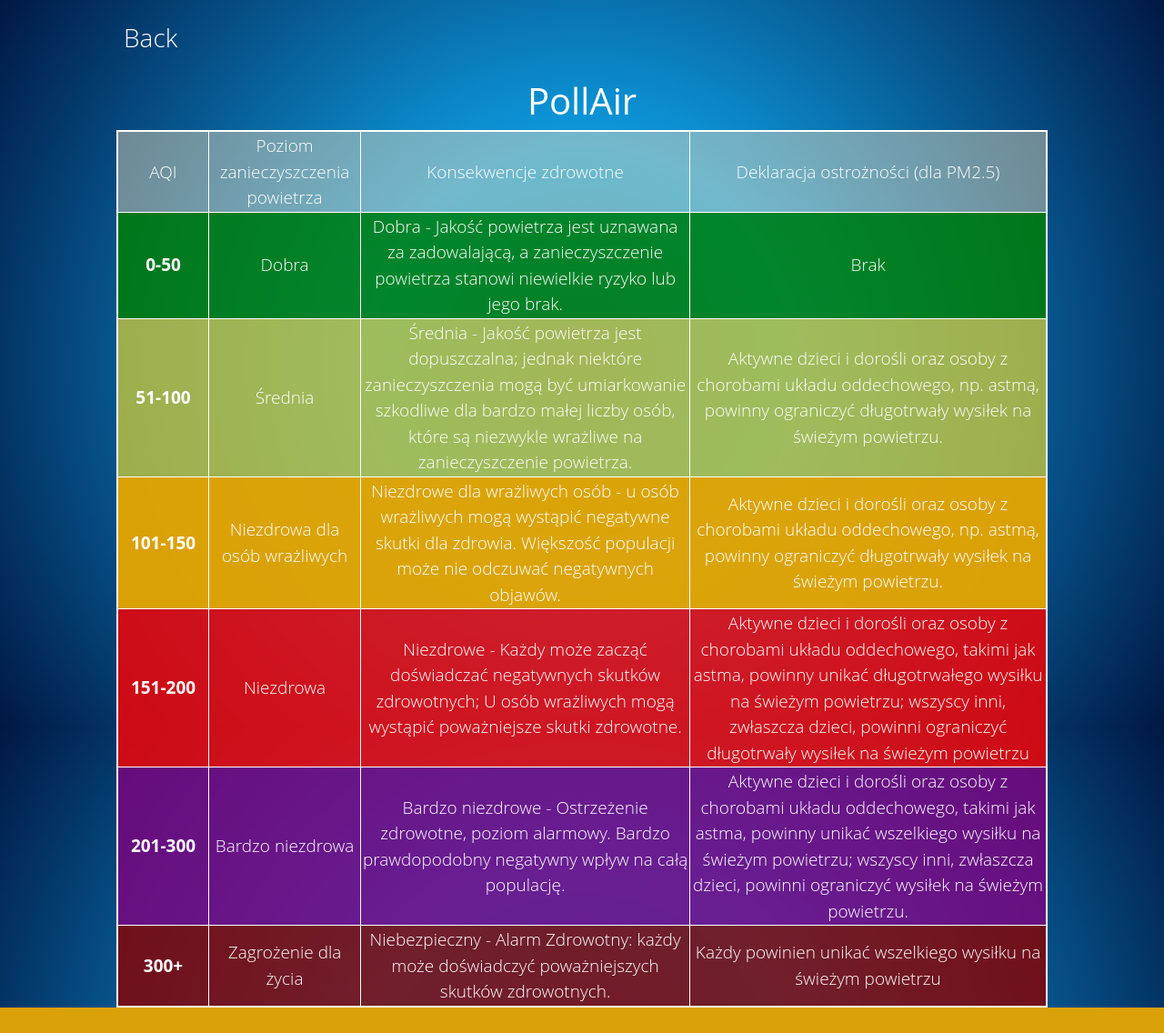
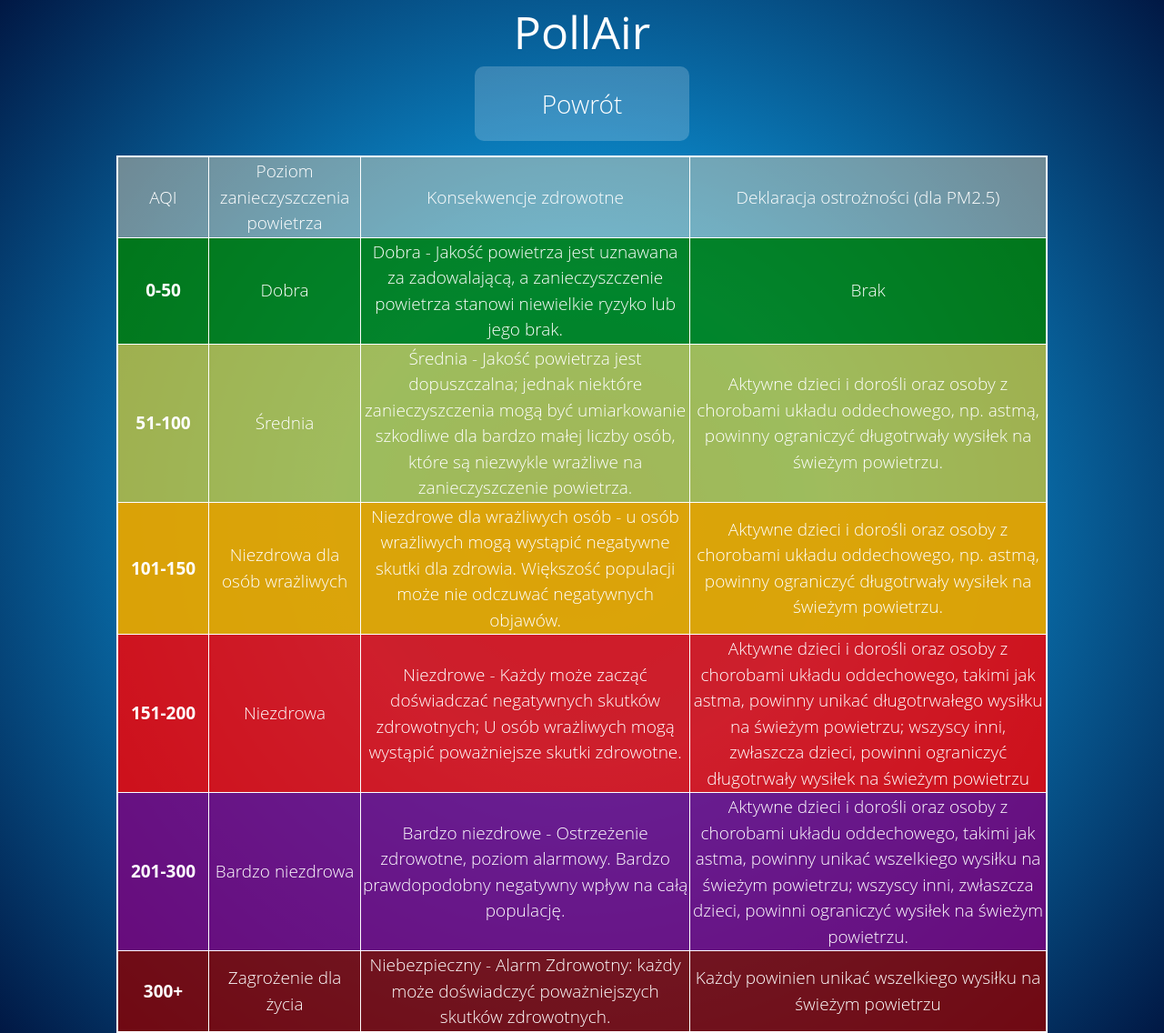
Before and after one commit to 70ziko/UiAM, a Django app: page /info in a window 1280 px wide. Shown: the whole page at 91% size. Before the commit the page ends 1108 px from the top, so only its background shows below. Run offline with Django 4.2, Linux system fonts and the light colour scheme.

Commit message:
UI touches

```diff
--- a/weather/static/style.css
+++ b/weather/static/style.css
@@ -29,6 +29,7 @@ table tr:nth-child(6){
 table tr:nth-child(7){
     background: rgba(139, 0, 0, 0.8);
 }
+
 header
 {
     width: 80%;
@@ -41,7 +42,7 @@ header
 }
 body {
     width: 100%;
-    height: 100vh;
+    height: 100%;
     margin: 0;
     background-image: radial-gradient(circle,#1c7fc2 0%,#009cdc 28%,#0d9ade 32%,#011844 100%);
     color: #fff;
@@ -49,7 +50,6 @@ body {
     font-weight:300;
     font-size: 28px;
 }
-
 .weather
 {
     width: 80%;
@@ -69,7 +69,6 @@ body {
     font-size:20px;
     color: inherit;
 }
-
 .weather__search::placeholder
 {
     color:#ffffff;
@@ -88,10 +87,7 @@ body {
     align-self: center;
     margin-bottom:13px;
     margin-right:13px;
-
-
 }
-
 .weather_city
 {
     flex-wrap: nowrap;
@@ -182,7 +178,7 @@ body {
 .name
 {
     margin-top:5px;
-    font-size:10px;
+    font-size:60px;
 }
 .map
 {
@@ -190,6 +186,51 @@ body {
   color: black;
 }
 
+#map {
+    position: absolute;
+    margin-left: 35%;
+    margin-top: 5%;
+    width: 45%;
+    height: 40%;
+    text-align: center;
+    border: 10px solid rgba(78, 172, 216, 0.5);
+    border-radius: 10px;
+}
+
+.mapboxgl-popup-content {
+
+    color:white;
+    margin: auto
+}
+
 .popup{
     color: black;
 }
+
+header {
+    background-color: rgb(255, 255, 255, 0.2);
+    border-radius: 10px;
+    margin: auto;
+    padding: 20px 5px 20px;
+    box-sizing: border-box;
+    min-width: 150px;
+    width: calc(20% - 20px);
+    flex-grow: 1;
+    text-align: center;
+}
+
+header:hover {
+    background-color: rgb(255, 255, 255, 0.5);
+    border-radius: 10px;
+    margin: auto;
+    padding: 20px 5px 20px;
+    box-sizing: border-box;
+    min-width: 150px;
+    width: calc(20% - 20px);
+    flex-grow: 1;
+    text-align: center;
+}
+
+h1 {
+    font-size: 50px;
+}
--- a/weather/templates/weather/about.html
+++ b/weather/templates/weather/about.html
@@ -7,23 +7,21 @@
     <meta charset="UTF-8">
     <meta name="viewport" content="width=device-width, initial-scale=1.0">
     <meta http-equiv="X-UA-Compatible" content="ie=edge">
-    <title>Info</title>
+    <title>Normy</title>
 
     <link rel="stylesheet" href="https://cdn.jsdelivr.net/npm/bootstrap@5.2.3/dist/css/bootstrap.min.css" />
     <link rel="stylesheet" type="text/css" href="{% static 'style.css' %}">
 
 </head>
 <body>
-    <header>
-         <a href="{% url 'home' %}" class="nav-link px-2 text-white">Back</a>
-    </header>
     <div class="name">
         <h1><center>PollAir</center></h1>
     </div>
+    <header>
+         <a href="{% url 'home' %}" class="nav-link px-2 text-white">Powrót</a>
+    </header>
+    <p></p>
   <div class="table">
-
-
-
     <table>
       <tr>
         <td>AQI</td>
--- a/weather/templates/weather/map.html
+++ b/weather/templates/weather/map.html
@@ -7,10 +7,5 @@
 
 </head>
 <body>
-
-
-
-
-
 </body>
 </html>
```
Also changed, not shown: weather/templates/weather/index.html (+8 -37 lines). Lines whose indentation alone changed are shown as unchanged.
